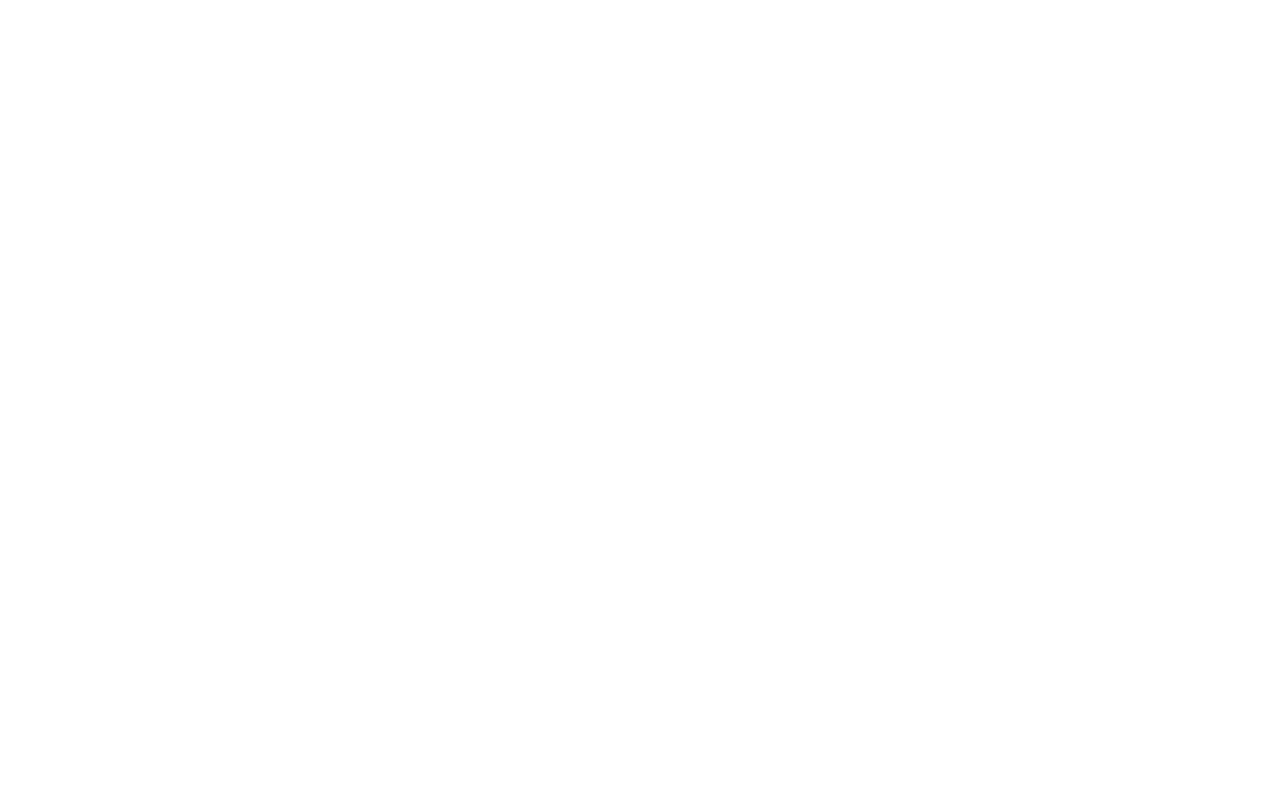
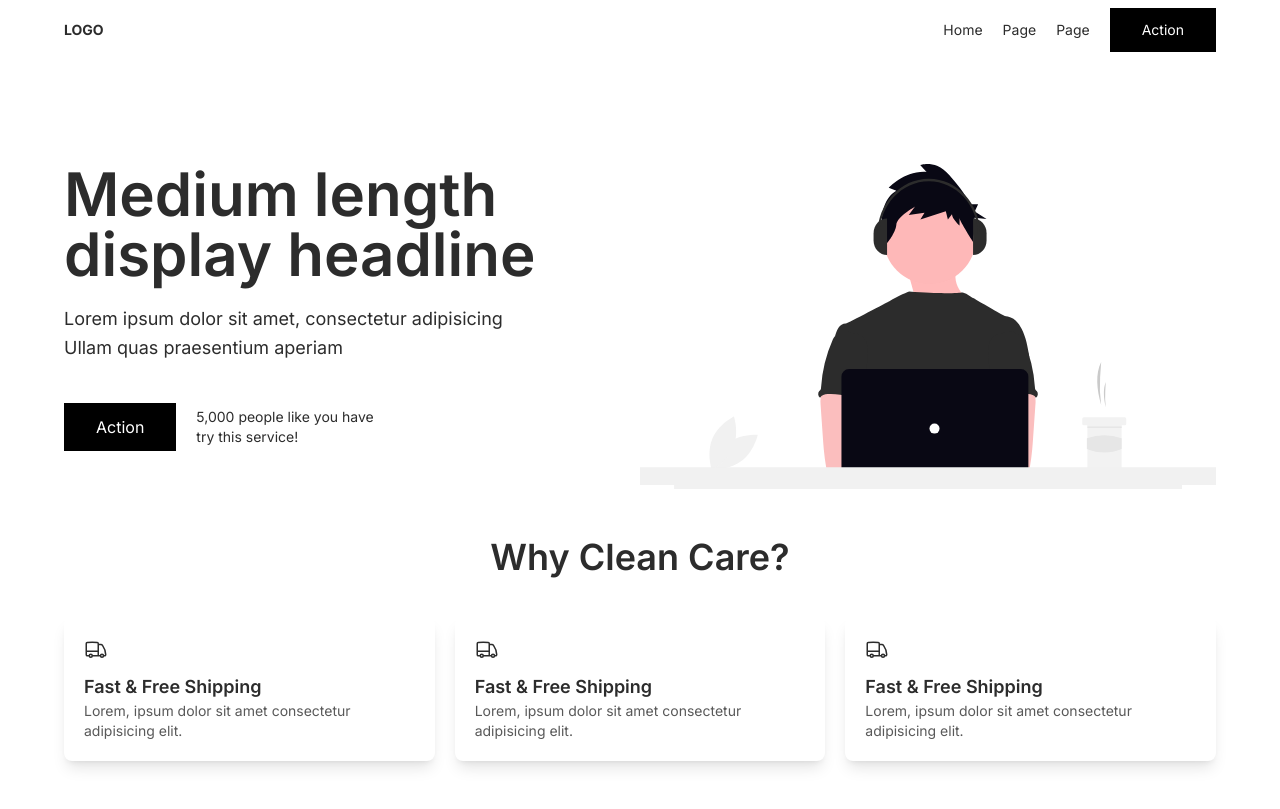
Before and after one commit to christianyitzak/cleancare, a website: page index.html in a window 1280 px wide. Drawn offline with nearby package versions, Linux system fonts and the light colour scheme; files that its build step writes are made by us from their sources.

Commit message:
create navigation, hero & cards section

```diff
--- a/index.html
+++ b/index.html
@@ -10,7 +10,72 @@
         <title>CleanCare</title>
     </head>
 
-    <body class="font-[inter]">
+    <body class="font-[inter] text-[#2C2C2C]">
+        <nav class="flex justify-between max-w-6xl mx-auto py-2 items-center text-sm">
+            <p class="font-bold">LOGO</p>
 
+            <ul class="flex gap-5 items-center">
+                <li><a href="#">Home</a></li>
+                <li><a href="#">Page</a></li>
+                <li><a href="#">Page</a></li>
+                <li><a href="#" class="py-3 px-8 bg-black text-white inline-block">Action</a></li>
+            </ul>
+        </nav>
+
+        <section class="hero max-w-6xl mx-auto grid grid-cols-2 mt-16 py-10">
+            <!-- Hero Content -->
+            <div>
+                <h1 class="text-6xl font-semibold">
+                    Medium length
+                    <span class="block">display headline</span>
+                </h1>
+
+                <p class="text-lg mt-5 leading-relaxed">
+                    Lorem ipsum dolor sit amet, consectetur adipisicing
+                    <span class="block">Ullam quas praesentium aperiam</span>
+                </p>
+
+                <div class="flex items-center gap-5 mt-10">
+                    <a href="#" class="py-3 px-8 bg-black text-white inline-block">Action</a>
+                    <p class="text-sm">
+                        5,000 people like you have
+                        <span class="block">try this service!</span>
+                    </p>
+                </div>
+            </div>
+
+            <!-- Hero Image -->
+            <img src="src/img/hero.svg" alt="">
+        </section>
+
+        <section class="cards max-w-6xl mx-auto py-2">
+            <h2 class="font-semibold text-4xl text-center">Why Clean Care?</h2>
+
+            <div class="grid grid-cols-3 gap-5 py-10">
+                <div class="p-5 bg-white rounded-lg shadow-lg">
+                    <svg xmlns="http://www.w3.org/2000/svg" fill="none" viewBox="0 0 24 24" stroke-width="1.5" stroke="currentColor" class="size-6">
+                        <path stroke-linecap="round" stroke-linejoin="round" d="M8.25 18.75a1.5 1.5 0 0 1-3 0m3 0a1.5 1.5 0 0 0-3 0m3 0h6m-9 0H3.375a1.125 1.125 0 0 1-1.125-1.125V14.25m17.25 4.5a1.5 1.5 0 0 1-3 0m3 0a1.5 1.5 0 0 0-3 0m3 0h1.125c.621 0 1.129-.504 1.09-1.124a17.902 17.902 0 0 0-3.213-9.193 2.056 2.056 0 0 0-1.58-.86H14.25M16.5 18.75h-2.25m0-11.177v-.958c0-.568-.422-1.048-.987-1.106a48.554 48.554 0 0 0-10.026 0 1.106 1.106 0 0 0-.987 1.106v7.635m12-6.677v6.677m0 4.5v-4.5m0 0h-12" />
+                    </svg>
+                    <p class="text-lg font-semibold mt-3">Fast & Free Shipping</p>
+                    <p class="text-[#595959] text-sm">Lorem, ipsum dolor sit amet consectetur adipisicing elit.</p>
+                </div>
+
+                <div class="p-5 bg-white rounded-lg shadow-lg">
+                    <svg xmlns="http://www.w3.org/2000/svg" fill="none" viewBox="0 0 24 24" stroke-width="1.5" stroke="currentColor" class="size-6">
+                        <path stroke-linecap="round" stroke-linejoin="round" d="M8.25 18.75a1.5 1.5 0 0 1-3 0m3 0a1.5 1.5 0 0 0-3 0m3 0h6m-9 0H3.375a1.125 1.125 0 0 1-1.125-1.125V14.25m17.25 4.5a1.5 1.5 0 0 1-3 0m3 0a1.5 1.5 0 0 0-3 0m3 0h1.125c.621 0 1.129-.504 1.09-1.124a17.902 17.902 0 0 0-3.213-9.193 2.056 2.056 0 0 0-1.58-.86H14.25M16.5 18.75h-2.25m0-11.177v-.958c0-.568-.422-1.048-.987-1.106a48.554 48.554 0 0 0-10.026 0 1.106 1.106 0 0 0-.987 1.106v7.635m12-6.677v6.677m0 4.5v-4.5m0 0h-12" />
+                    </svg>
+                    <p class="text-lg font-semibold mt-3">Fast & Free Shipping</p>
+                    <p class="text-[#595959] text-sm">Lorem, ipsum dolor sit amet consectetur adipisicing elit.</p>
+                </div>
+
+                <div class="p-5 bg-white rounded-lg shadow-lg">
+                    <svg xmlns="http://www.w3.org/2000/svg" fill="none" viewBox="0 0 24 24" stroke-width="1.5" stroke="currentColor" class="size-6">
+                        <path stroke-linecap="round" stroke-linejoin="round" d="M8.25 18.75a1.5 1.5 0 0 1-3 0m3 0a1.5 1.5 0 0 0-3 0m3 0h6m-9 0H3.375a1.125 1.125 0 0 1-1.125-1.125V14.25m17.25 4.5a1.5 1.5 0 0 1-3 0m3 0a1.5 1.5 0 0 0-3 0m3 0h1.125c.621 0 1.129-.504 1.09-1.124a17.902 17.902 0 0 0-3.213-9.193 2.056 2.056 0 0 0-1.58-.86H14.25M16.5 18.75h-2.25m0-11.177v-.958c0-.568-.422-1.048-.987-1.106a48.554 48.554 0 0 0-10.026 0 1.106 1.106 0 0 0-.987 1.106v7.635m12-6.677v6.677m0 4.5v-4.5m0 0h-12" />
+                    </svg>
+                    <p class="text-lg font-semibold mt-3">Fast & Free Shipping</p>
+                    <p class="text-[#595959] text-sm">Lorem, ipsum dolor sit amet consectetur adipisicing elit.</p>
+                </div>
+            </div>
+        </section>
     </body>
 </html>
```
Also changed, not shown: src/img/hero.svg (added).
